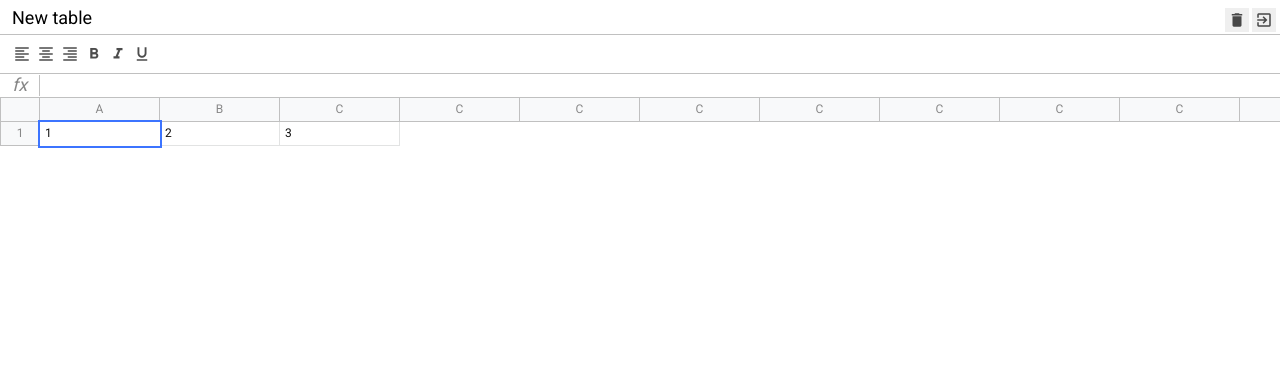
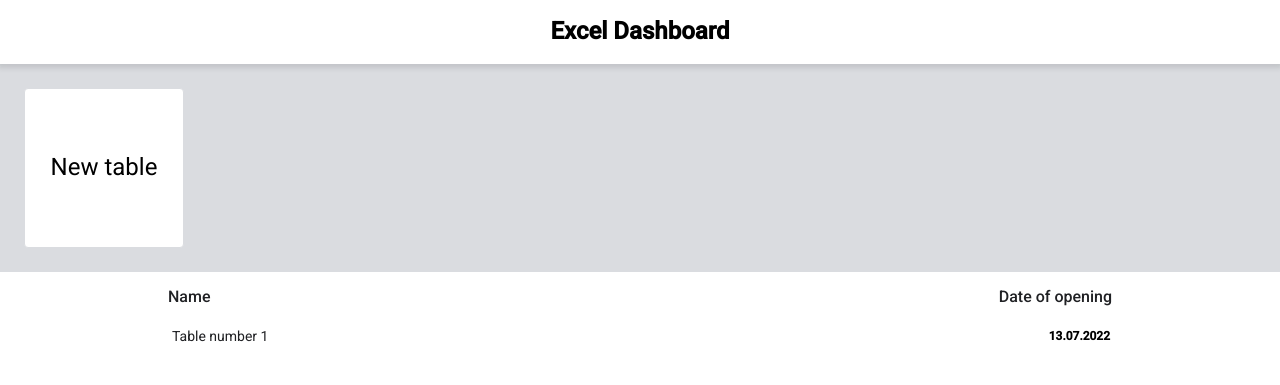
Before and after one commit to aytmamatov/excel, a website built with webpack: page src/index.html in a window 1280 px wide. Built offline with nearby package versions, Linux system fonts and the light colour scheme.

Commit message:
Added styles for dashboard.

```diff
--- a/src/index.html
+++ b/src/index.html
@@ -11,117 +11,25 @@
 </head>
 
 <body>
-  <div id="app" class="container">
-    <div class="excel">
-      <div class="excel__header">
-        <input class="input" type="text" value="New table">
-
-        <div>
-          <button class="btn">
-            <i class="material-icons">
-              delete
-            </i>
-          </button>
-          <button class="btn">
-            <i class="material-icons">
-              exit_to_app
-            </i>
-          </button>
-        </div>
+  <div id="app">
+    <div class="db">
+      <div class="db__header">
+        <h1>Excel Dashboard</h1>
       </div>
-      <div class="excel__toolbar">
-        <div class="btn">
-          <i class="material-icons">format_align_left</i>
+      <div class="db__new">
+        <a href="#" class="db__create">New table</a>
+      </div>
+      <div class="db__table db__view">
+        <div class="db__list-header">
+          <span>Name</span>
+          <span>Date of opening</span>
         </div>
 
-        <div class="btn">
-          <i class="material-icons">format_align_center</i>
-        </div>
-
-        <div class="btn">
-          <i class="material-icons">format_align_right</i>
-        </div>
-
-        <div class="btn">
-          <i class="material-icons">format_bold</i>
-        </div>
-
-        <div class="btn">
-          <i class="material-icons">format_italic</i>
-        </div>
-
-        <div class="btn">
-          <i class="material-icons">format_underlined</i>
-        </div>
-
-      </div>
-      <div class="excel__formula">
-        <div class="info">fx</div>
-        <div class="input" contenteditable spellcheck="false"></div>
-      </div>
-      <div class="excel__table">
-        <div class="row">
-          <div class="row-info"></div>
-          <div class="row-data">
-            <div class="column">A</div>
-            <div class="column">B</div>
-            <div class="column">C</div>
-            <div class="column">C</div>
-            <div class="column">C</div>
-            <div class="column">C</div>
-            <div class="column">C</div>
-            <div class="column">C</div>
-            <div class="column">C</div>
-            <div class="column">C</div>
-            <div class="column">C</div>
-            <div class="column">C</div>
-            <div class="column">C</div>
-            <div class="column">C</div>
-            <div class="column">C</div>
-            <div class="column">C</div>
-            <div class="column">C</div>
-            <div class="column">C</div>
-            <div class="column">C</div>
-            <div class="column">C</div>
-            <div class="column">C</div>
-            <div class="column">C</div>
-            <div class="column">C</div>
-            <div class="column">C</div>
-            <div class="column">C</div>
-            <div class="column">C</div>
-            <div class="column">C</div>
-            <div class="column">C</div>
-            <div class="column">C</div>
-            <div class="column">C</div>
-            <div class="column">C</div>
-            <div class="column">C</div>
-            <div class="column">C</div>
-            <div class="column">C</div>
-            <div class="column">C</div>
-            <div class="column">C</div>
-            <div class="column">C</div>
-            <div class="column">C</div>
-            <div class="column">C</div>
-            <div class="column">C</div>
-            <div class="column">C</div>
-            <div class="column">C</div>
-            <div class="column">C</div>
-            <div class="column">C</div>
-            <div class="column">C</div>
-            <div class="column">C</div>
-            <div class="column">C</div>
-            <div class="column">C</div>
-            <div class="column">C</div>
-            <div class="column">C</div>
-          </div>
-        </div>
-        <div class="row">
-          <div class="row-info">1</div>
-          <div class="row-data">
-            <div class="cell selected" contenteditable="">1</div>
-            <div class="cell">2</div>
-            <div class="cell">3</div>
-          </div>
+        <div class="db__list">
+          <li class="db__record">
+            <a href="#">Table number 1</a>
+            <strong>13.07.2022</strong>
+          </li>
         </div>
       </div>
     </div>
--- a/src/scss/_mixins.scss
+++ b/src/scss/_mixins.scss
@@ -21,3 +21,9 @@
     cursor: pointer;
   }
 }
+
+@mixin clear-list() {
+  list-style: none;
+  margin: 0;
+  padding: 0;
+}
--- a/src/scss/_vars.scss
+++ b/src/scss/_vars.scss
@@ -6,4 +6,5 @@
   --info-cell-width: 40px;
   --row-height: 24px;
   --cell-width: 120px;
+  --db-header-height: 64px;
 }
--- /dev/null
+++ b/src/scss/dashboard.scss
@@ -0,0 +1,89 @@
+.db {
+  &__header {
+    position: fixed;
+    left: 0;
+    right: 0;
+    top: 0;
+    height: var(--db-header-height);
+    display: flex;
+    align-items: center;
+    justify-content: center;
+    background: #fff;
+    box-shadow: 0 2px 5px 2px rgba(60, 64, 67, 0.15);
+    z-index: 1000;
+  }
+
+  &__new {
+    margin-top: var(--db-header-height);
+    padding: 1.5rem;
+    background: #dadce0;
+  }
+
+  &__create {
+    width: 160px;
+    height: 160px;
+    background: #fff;
+    border-radius: 4px;
+    border: 1px solid #dadce0;
+    display: flex;
+    justify-content: center;
+    align-items: center;
+    font-size: 1.5rem;
+    text-decoration: none;
+    color: #000;
+    text-align: center;
+
+    &:hover {
+      cursor: pointer;
+      color: green;
+      border-color: green;
+    }
+  }
+
+  &__view {
+    max-width: 1000px;
+    margin: 0 auto;
+  }
+
+  &__table {
+    padding: 1rem;
+  }
+
+  &__list-header {
+    display: flex;
+    justify-content: space-between;
+    color: #202124;
+    font-weight: 500;
+    font-size: 16px;
+    margin-bottom: 10px;
+    padding: 0 12px;
+  }
+
+  &__list {
+    @include clear-list();
+  }
+
+  &__record {
+    display: flex;
+    justify-content: space-between;
+    align-items: center;
+    padding: 12px 14px 12px 16px;
+    margin-bottom: 10px;
+
+    &:hover {
+      background: #e6f4ea;
+      border-radius: 25px;
+    }
+
+    a {
+      text-decoration: none;
+      cursor: pointer;
+      color: #202124;
+      font-size: 14px;
+
+      &:hover {
+        text-decoration: underline;
+      }
+    }
+  }
+}
--- a/src/scss/index.scss
+++ b/src/scss/index.scss
@@ -9,6 +9,7 @@
 @import "toolbar";
 @import "formula";
 @import "table";
+@import "dashboard";
 
 * {
   box-sizing: border-box;
```
Also changed, not shown: src/assets/excel.html (added, +131 -0 lines).
